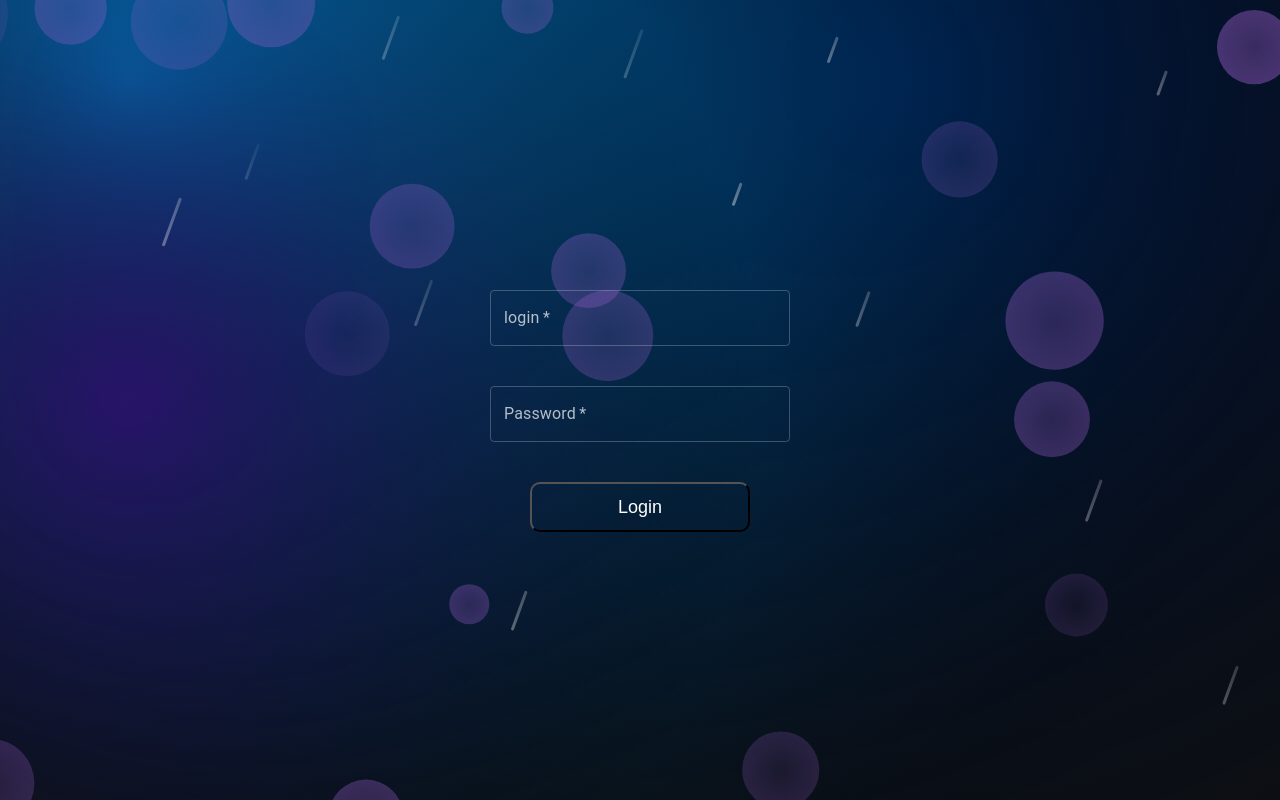
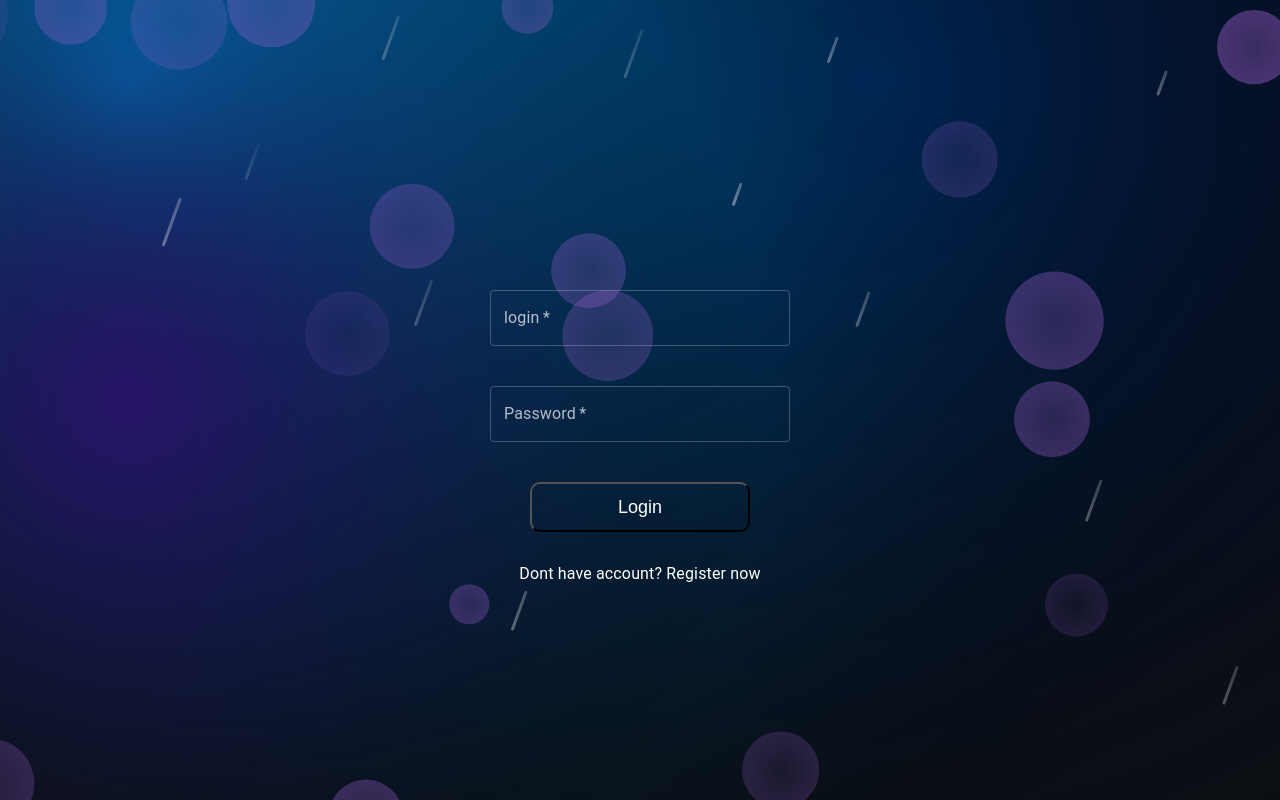
Before and after one commit to Dawken/ReactToDoList, a React (Create React App) app: page /login in a window 1280 px wide. Built offline with nearby package versions, Linux system fonts and the light colour scheme.

Commit message:
feat: add register label under login form

```diff
--- a/src/components/firstViewContainer/tasksContainer/tasksContainer.tsx
+++ b/src/components/firstViewContainer/tasksContainer/tasksContainer.tsx
@@ -36,6 +36,7 @@ const TasksContainer = () => {
 	if(isLoading) return <LoadingAnimation />
 
 	if(!data) return <TaskDataError />
+
 	return (
 		<div className="container">
 			<div className="tasksContainer">
--- a/src/components/subPages/loginForm/loginForm.scss
+++ b/src/components/subPages/loginForm/loginForm.scss
@@ -43,4 +43,8 @@
   button:active {
     transform: scale(1.05);
   }
+  .createAccount {
+    margin-top: 30px;
+    text-decoration: none;
+  }
 }
--- a/src/components/subPages/loginForm/loginForm.tsx
+++ b/src/components/subPages/loginForm/loginForm.tsx
@@ -2,6 +2,7 @@ import React from 'react'
 import {TextField} from '@mui/material'
 import useLoginForm from './useLoginForm'
 import './loginForm.scss'
+import {Link} from 'react-router-dom'
 
 
 const style = {
@@ -41,6 +42,7 @@ const LoginForm = () => {
 				/>
 			</form>
 			<div><button onClick={login}>Login</button></div>
+			<Link to={'/register'} style={{textDecoration:'none', color: 'white'}}><div className='createAccount'>Dont have account? Register now</div></Link>
 		</div>
 	)
 }
```
